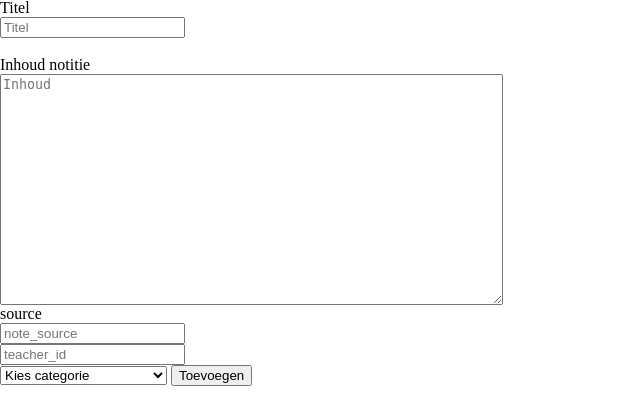
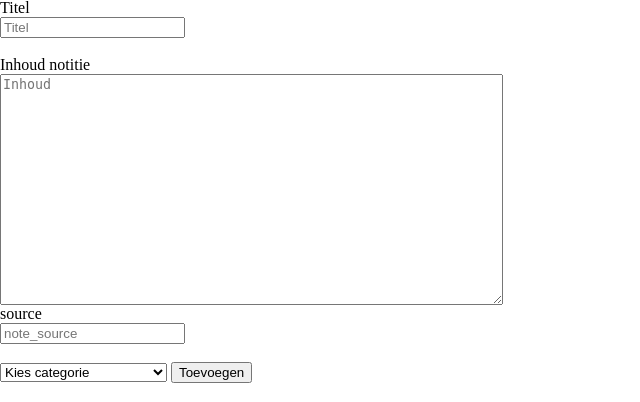
Before and after one commit to Adam-1052189/WP2_security, a Flask app: page /create/ in a window 1280 px wide. Shown: the part 467-869 px from the top of the page, without its empty margins (0-640 px from the left). Run offline with Flask 3, Linux system fonts and the light colour scheme; the visitor is signed in with stand-in values (Sample User, id 1).

Commit message:
Wanneer nieuwe note: leraar naam word automatisch ingevuld op de display

```diff
--- a/Project_Files/DB.py
+++ b/Project_Files/DB.py
@@ -32,7 +32,7 @@ def create(title, note, note_source, teacher_id,category_id):
     return note is not None
 
 def notities():
-    query2 = 'SELECT notes.note_id, notes.note, notes.title, notes.note_source, notes.teacher_id, notes.date_created, categories.omschrijving  FROM notes INNER JOIN categories ON notes.category_id = categories.category_id;'
+    query2 = 'SELECT notes.note_id, notes.note, notes.title, notes.note_source, teachers.display_name, notes.date_created, categories.omschrijving  FROM notes INNER JOIN categories ON notes.category_id = categories.category_id INNER JOIN teachers on teachers.teacher_id = notes.teacher_id;'
     notes = conn.execute(query2).fetchall()
     return notes
 
@@ -40,6 +40,11 @@ def get_categories():
     query = 'SELECT category_id, omschrijving FROM categories;'
     categories = conn.execute(query).fetchall()
     return categories
+
+def get_teacher():
+    query = 'SELECT teacher_id, display_name FROM teachers;'
+    teachers = conn.execute(query).fetchone()
+    return teachers
 
 def adminmenu(username, teacher_password, display_name):
     query3 = 'INSERT INTO teachers (username, teacher_password, display_name) VALUES (?,?,?)'
--- a/Project_Files/main.py
+++ b/Project_Files/main.py
@@ -10,6 +10,7 @@ app.config['SECRET_KEY'] = 'secret key'
 cache = Cache(app)
 notes = DB.notities()
 categories = DB.get_categories()
+teachers = DB.get_teacher()
 
 def paginering(page, per_page, notes):
     start = (page-1)*per_page
@@ -85,7 +86,7 @@ def create():
         title = request.form['title']
         note = request.form['note']
         note_source = request.form['note_source']
-        teacher_id = request.form['teacher_id']
+        teacher_id = session.get('user')
         category_id = request.form['categorie']
 
 
@@ -93,7 +94,8 @@ def create():
             return redirect(url_for('display_notes'))
     categories = DB.get_categories()
     notes = DB.notities()
-    return render_template('maaknotitie.html', notes=notes, categories=categories)
+    teachers = DB.get_teacher()
+    return render_template('maaknotitie.html', notes=notes, categories=categories, teachers=teachers)
 
 #edit notes
 @app.route('/bewerk')
--- a/Project_Files/templates/Overzicht_notities.html
+++ b/Project_Files/templates/Overzicht_notities.html
@@ -30,7 +30,7 @@
                         <h3>Titel: {{ note[2] }}</h3>
                         <p>Inhoud: {{ note[1] }} </p>
                         <p>Categorie: {{ note[6] }}</p>
-                        <p>LeraarID: {{ note[4] }}</p>
+                        <p>Leraar: {{ note[4] }}</p>
                         <p>Bron: {{ note[3] }}</p>
                         <p>Aangemaakt op: {{ note[5] }}</p>
 
--- a/Project_Files/templates/maaknotitie.html
+++ b/Project_Files/templates/maaknotitie.html
@@ -31,9 +31,6 @@
                placeholder="note_source"
                value="{{ request.form['note_source'] }}"> </input>
     <br>
-    <input type="number" name="teacher_id"
-               placeholder="teacher_id"
-               value="{{ request.form['teacher_id'] }}"> </input>
     <br>
     <select name="categorie">
         <option>Kies categorie</option>
```
Also changed, not shown: databases/testgpt.db.
